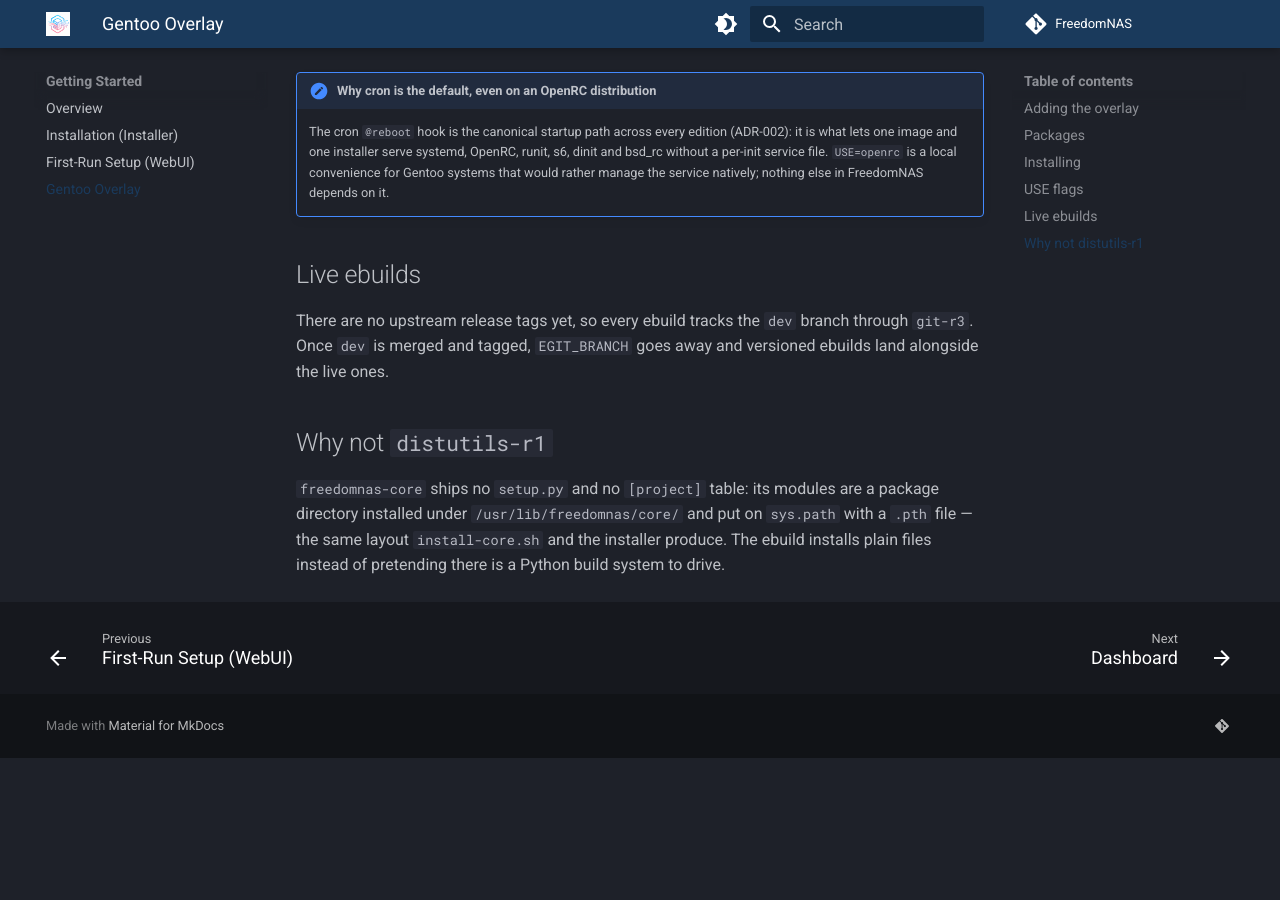
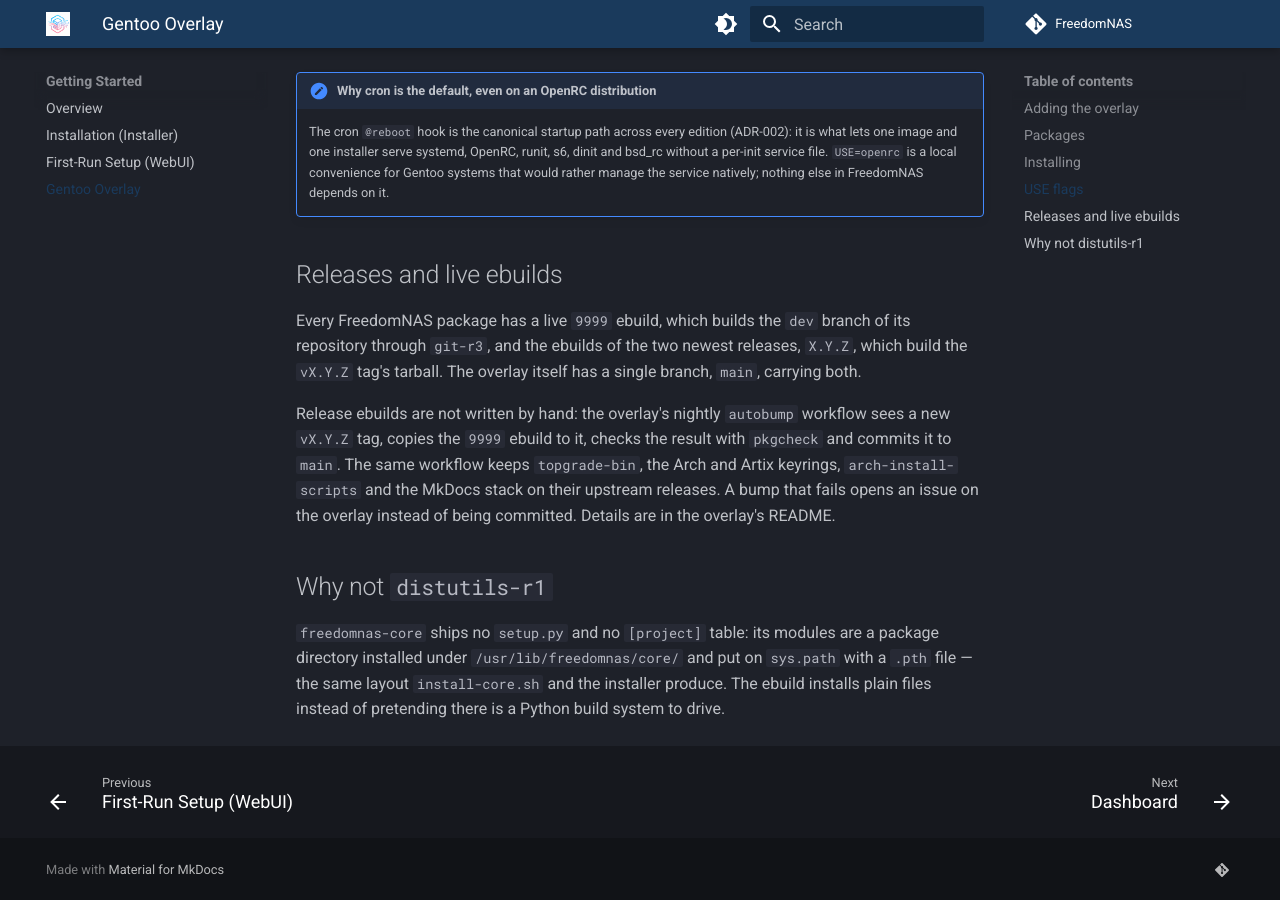
Before and after one commit to FreedomNAS/freedomnas-docs, an MkDocs documentation site: the page built from docs/getting-started/gentoo-overlay.md, in a window 1280 px wide and 900 px high, scrolled down 1955 px. Built offline with MkDocs 1.6.1 and Material for MkDocs 9.7.7, drawn with Linux system fonts in a browser that asks for light colours; before the commit the page ends 2713 px from its top, so only the background shows below that.

Commit message:
Document the overlay's automatic release ebuilds

```diff
--- a/docs/getting-started/gentoo-overlay.md
+++ b/docs/getting-started/gentoo-overlay.md
@@ -82,11 +82,19 @@ WebUI twice.
     rather manage the service natively; nothing else in FreedomNAS depends
     on it.
 
-## Live ebuilds
+## Releases and live ebuilds
 
-There are no upstream release tags yet, so every ebuild tracks the `dev`
-branch through `git-r3`. Once `dev` is merged and tagged, `EGIT_BRANCH` goes
-away and versioned ebuilds land alongside the live ones.
+Every FreedomNAS package has a live `9999` ebuild, which builds the `dev`
+branch of its repository through `git-r3`, and the ebuilds of the two newest
+releases, `X.Y.Z`, which build the `vX.Y.Z` tag's tarball. The overlay itself
+has a single branch, `main`, carrying both.
+
+Release ebuilds are not written by hand: the overlay's nightly `autobump`
+workflow sees a new `vX.Y.Z` tag, copies the `9999` ebuild to it, checks the
+result with `pkgcheck` and commits it to `main`. The same workflow keeps
+`topgrade-bin`, the Arch and Artix keyrings, `arch-install-scripts` and the
+MkDocs stack on their upstream releases. A bump that fails opens an issue on
+the overlay instead of being committed. Details are in the overlay's README.
 
 ## Why not `distutils-r1`
 
```
Also changed, not shown: docs/developer/packaging.md (+4 -2 lines).
